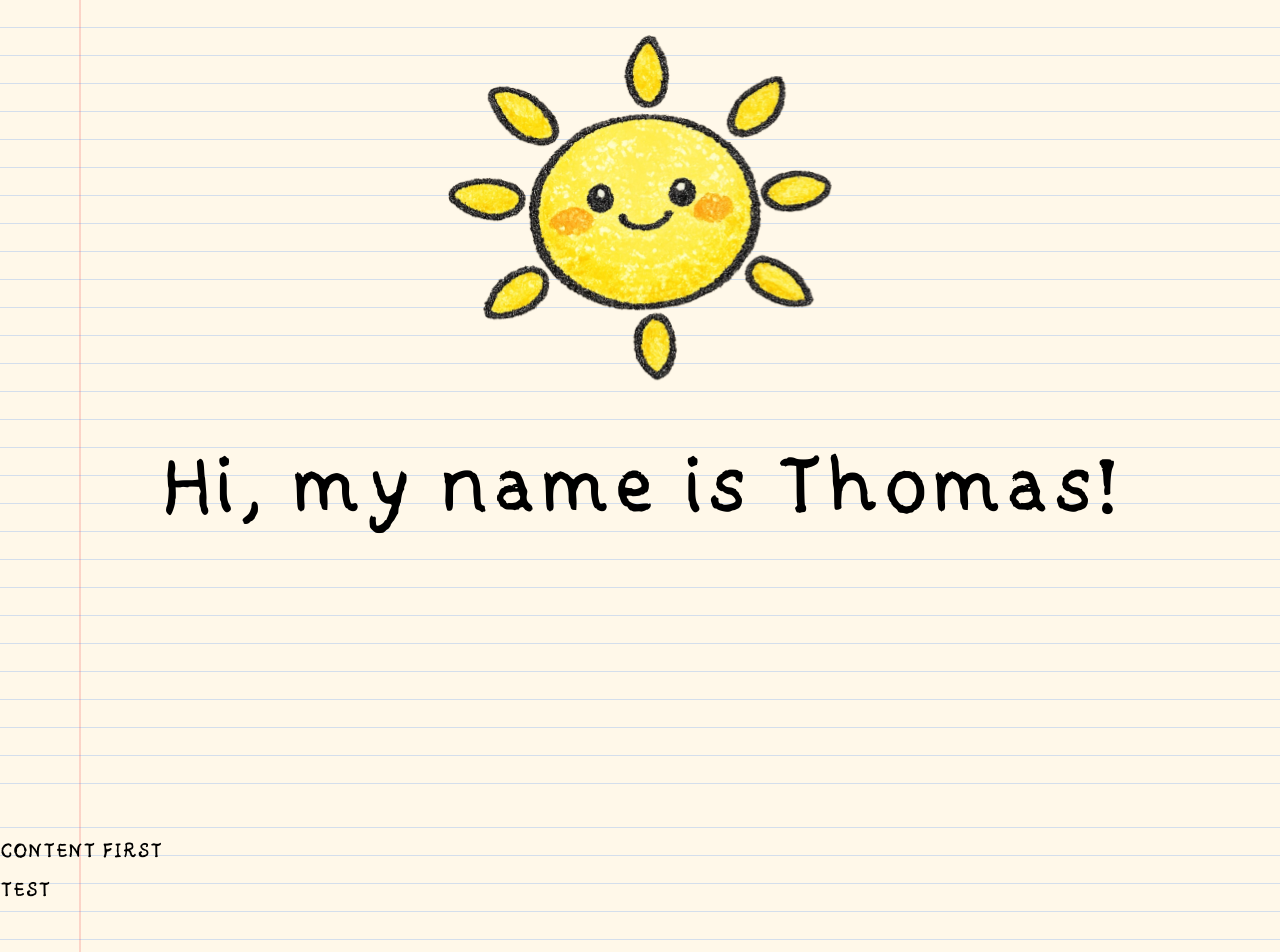
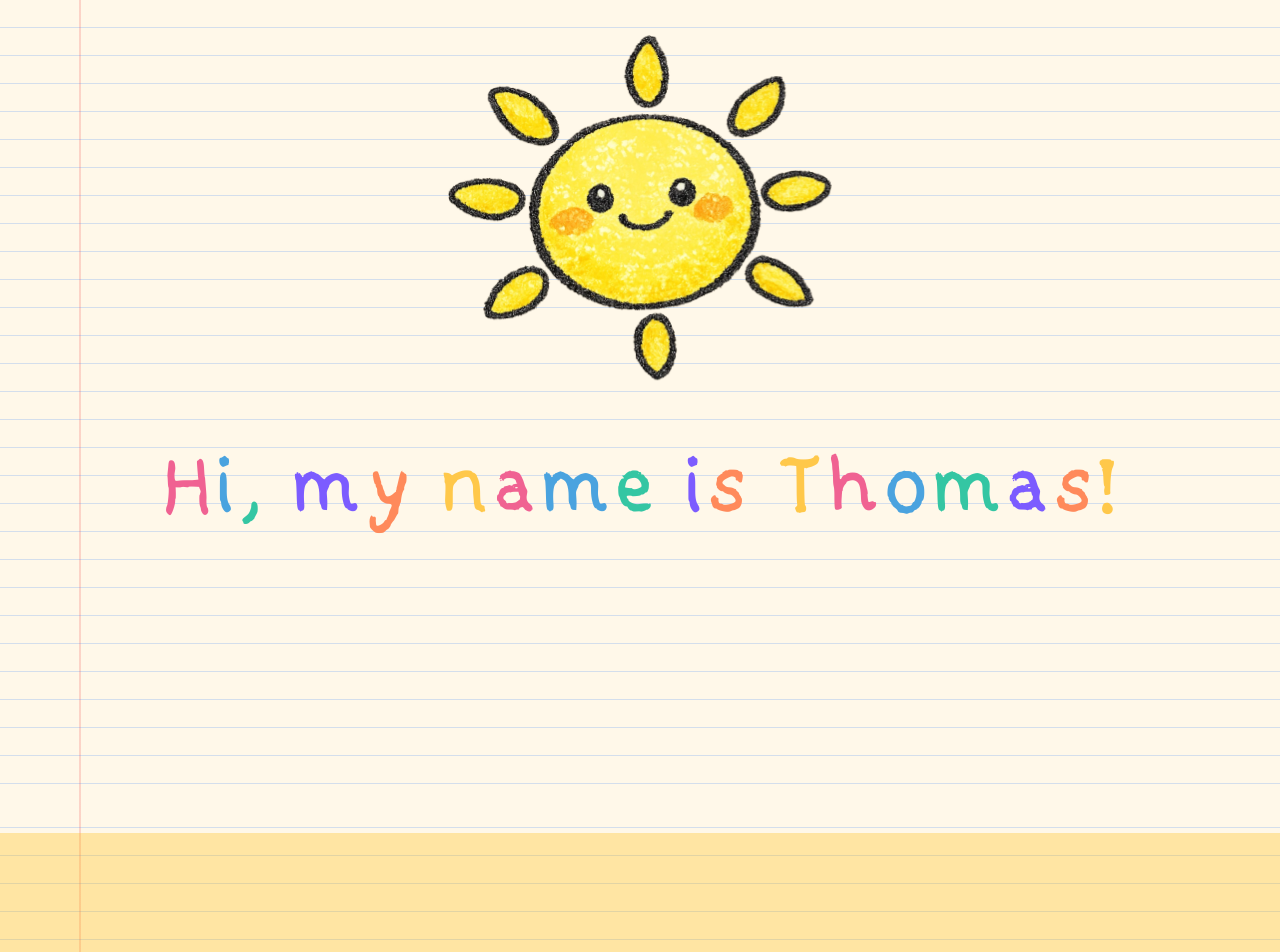
Before and after one commit to ThomasMazzotta/PersonalPortfolio, a website built with Vite: page index.html in a window 1280 px wide. Shown: the top 952 px of the page. Built offline with nearby package versions, Linux system fonts and the light colour scheme.

Commit message:
added rainbow letter and improved animations

```diff
--- a/index.html
+++ b/index.html
@@ -16,22 +16,24 @@
               <img id="sun" src="/src/assets/img/sun.webp" class="w-60" alt="" />
             </div>
 
-            <p id="text-animation" class="text-shadow-crayon-ink crayon-filter text-[4rem] text-center">
+            <p
+              id="main-text"
+              class="text-shadow-crayon-ink crayon-filter text-[4rem] text-center rainbow-letters text-animation"
+            >
               Hi, my name is Thomas!
             </p>
           </section>
           <!-- SECOND SECTION: HORIZONTAL SCROLL -->
           <section id="horizontal" class="flex no-scroll">
-            <div class="content">
+            <div class="content bg-amber-400/30">
               <p>CONTENT FIRST</p>
-              <p class="text-testred">TEST</p>
             </div>
 
-            <div class="content">
+            <div class="content bg-blue-500/30">
               <p>CONTENT SECOND</p>
             </div>
 
-            <div class="content">
+            <div class="content bg-red-600/30">
               <p>CONTENT THIRD</p>
             </div>
           </section>
--- a/src/animations/heroIntro.js
+++ b/src/animations/heroIntro.js
@@ -1,6 +1,15 @@
 import { gsap } from "gsap"
 import { SplitText } from "gsap/SplitText"
 gsap.registerPlugin(SplitText)
+
+const CRAYON = [
+  "#F06292", // rose
+  "#4AA3DF", // sky
+  "#34C6A3", // mint
+  "#7C5CFF", // lavender
+  "#FF8A5B", // peach
+  "#FFC84A", // butter
+]
 
 export function startSunWiggle() {
   const rand = gsap.utils.random
@@ -31,19 +40,23 @@ export function startSunWiggle() {
   loop()
 }
 
-export function textAnimation() {
-  const text = document.querySelector("#text-animation")
+export function textRainbowAnimation() {
+  const text = document.querySelector("#main-text")
   if (!text) return
 
-  let split = SplitText.create(text, { type: "chars" })
+  const split = SplitText.create(text, { type: "chars" })
+
+  gsap.set(split.chars, {
+    color: (i) => CRAYON[i % CRAYON.length],
+  })
 
   gsap.from(split.chars, {
-    yPercent: "random([-100, 100])",
-    rotation: "random(-30,30)",
-    ease: "back.out",
-    autoAlpha: -8,
-    stagger: 0.1,
-    repeat: -1,
+    yPercent: (i) => (i % 2 ? 80 : -80),
+    rotation: () => gsap.utils.random(-25, 25),
+    ease: "back.out(1.6)",
+    autoAlpha: 0,
+    stagger: 0.06,
     yoyo: true,
+    duration: 0.9,
   })
 }
--- a/src/main.js
+++ b/src/main.js
@@ -1,10 +1,10 @@
 import "./style.css"
 import { startSunWiggle } from "./animations/heroIntro"
-import { textAnimation } from "./animations/heroIntro"
+import { textRainbowAnimation } from "./animations/heroIntro"
 import { horizontalScroll } from "./animations/horizontalScroll"
 import { initSmoother } from "./animations/horizontalScroll"
 
 startSunWiggle()
-// textAnimation()
 horizontalScroll()
 initSmoother()
+textRainbowAnimation()
--- a/src/style.css
+++ b/src/style.css
@@ -47,4 +47,8 @@ body {
   height: 100vh;
   width: 100vw;
   flex-shrink: 0;
+  display: flex;
+  justify-content: center;
+  align-items: center;
+  font-size: 3rem;
 }
--- a/tailwind.config.js
+++ b/tailwind.config.js
@@ -8,14 +8,14 @@ export default {
       },
       colors: {
         crayon: {
-          ink: "#1F1F24",
-          rose: "#E98BAA",
-          sky: "#6FB7D6",
-          mint: "#6FBF9A",
-          lavender: "#9B8AE6",
-          peach: "#F2A07B",
-          butter: "#E7C75B",
-          cocoa: "#7A5A4A",
+          ink: "#14141A",
+          rose: "#F06292",
+          sky: "#4AA3DF",
+          mint: "#34C6A3",
+          lavender: "#7C5CFF",
+          peach: "#FF8A5B",
+          butter: "#FFC84A",
+          cocoa: "#6B4634",
         },
       },
     },
```
